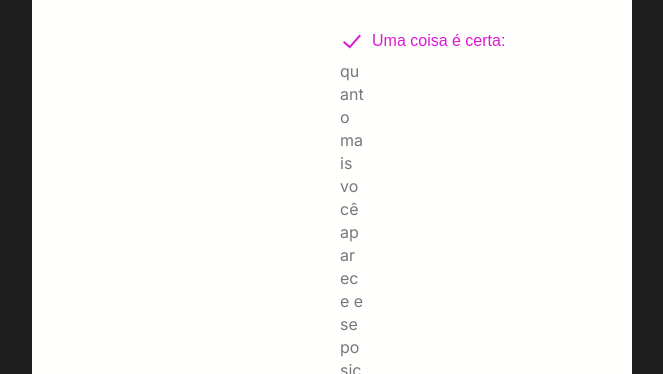
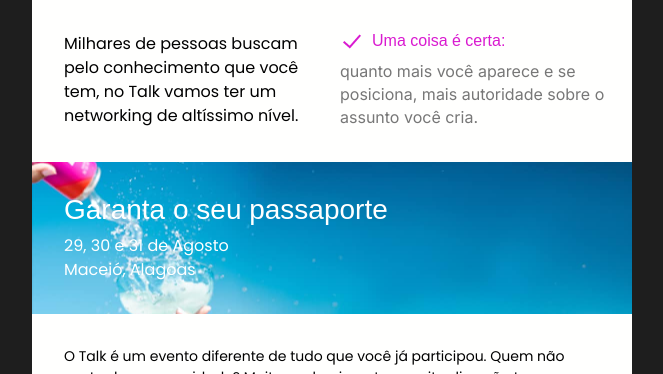
Before and after one commit to henrique-sobral/Newsletter-01, a plain HTML site: page index.html in a window 1280 px wide. Shown: the part 2060-2434 px from the top of the page, without its empty margins (308-971 px from the left). Drawn offline with Linux system fonts and the light colour scheme.

Commit message:
Update index.html

```diff
--- a/index.html
+++ b/index.html
@@ -406,7 +406,7 @@
 </td></tr></table>
 </td></tr><tr class><td style="font-size:0;padding:0;padding-bottom:0;word-break:break-word;color:transparent;" aria-hidden="true"><div style="height:8px;line-height:8px;">&#8203;</div>
 </td></tr><tr><td align="right" class="u" style="padding:0;height:60px;word-wrap:break-word;vertical-align:middle;" width="100%">
-<table border="0" cellpadding="0" cellspacing="0" width="100%"><tr><td class="x" align="right" width="100%"><p style="Margin:0;text-align:left;mso-ansi-font-size:16px;"><span style="font-size:16px;font-family:'Inter','Arial',sans-serif;font-weight:400;color:#777777;line-height:125%;mso-line-height-alt:20px;mso-ansi-font-size:16px;">quanto mais voc&ecirc; aparece e se posiciona, mais autoridade sobre o assunto voc&ecirc; cria. </span></p>
+<table border="0" cellpadding="0" cellspacing="0" width="100%"><tr><td class="x" align="right" width="100%"><p style="Margin:0;text-align:left;mso-ansi-font-size:16px;width: 300px;"><span style="font-size:16px;font-family:'Inter','Arial',sans-serif;font-weight:400;color:#777777;line-height:125%;mso-line-height-alt:20px;mso-ansi-font-size:16px;">quanto mais voc&ecirc; aparece e se posiciona, mais autoridade sobre o assunto voc&ecirc; cria. </span></p>
 </td></tr></table>
 </td></tr></table>
 </td></tr></tbody></table></div>
```
